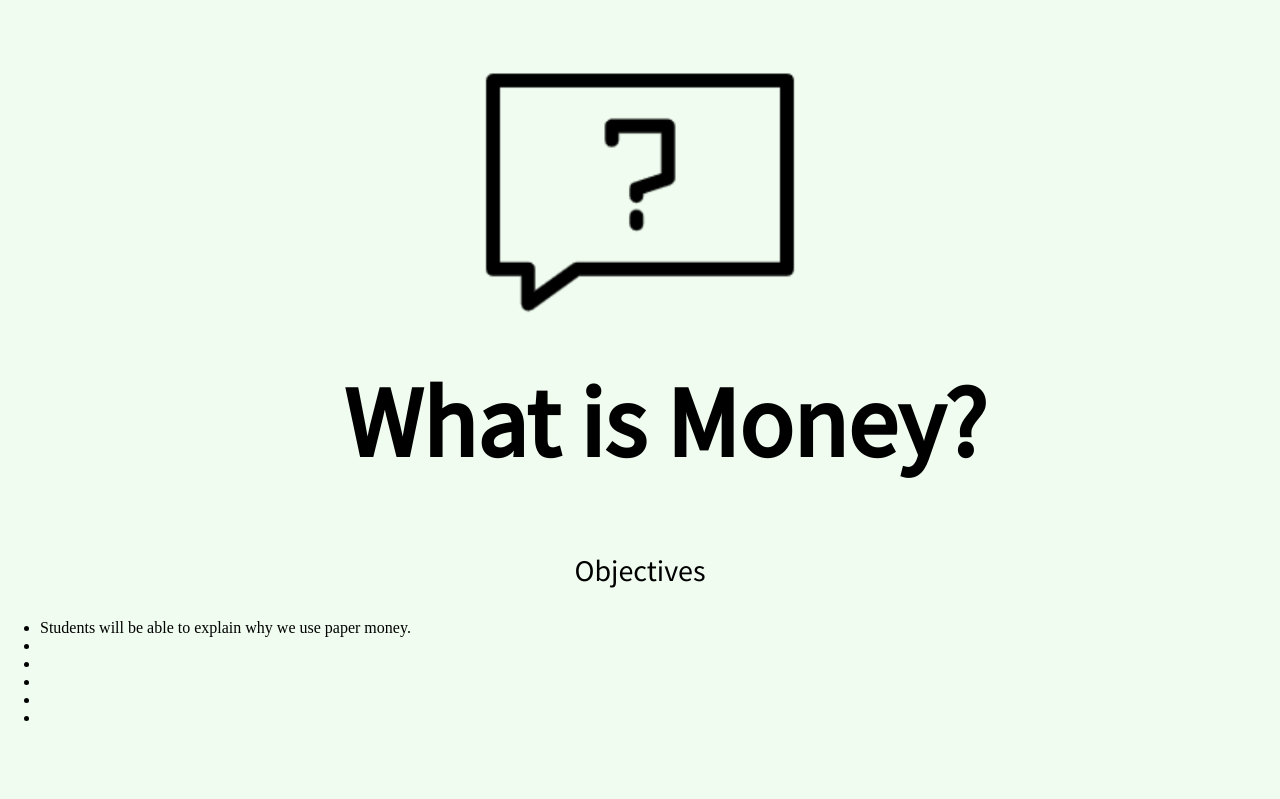
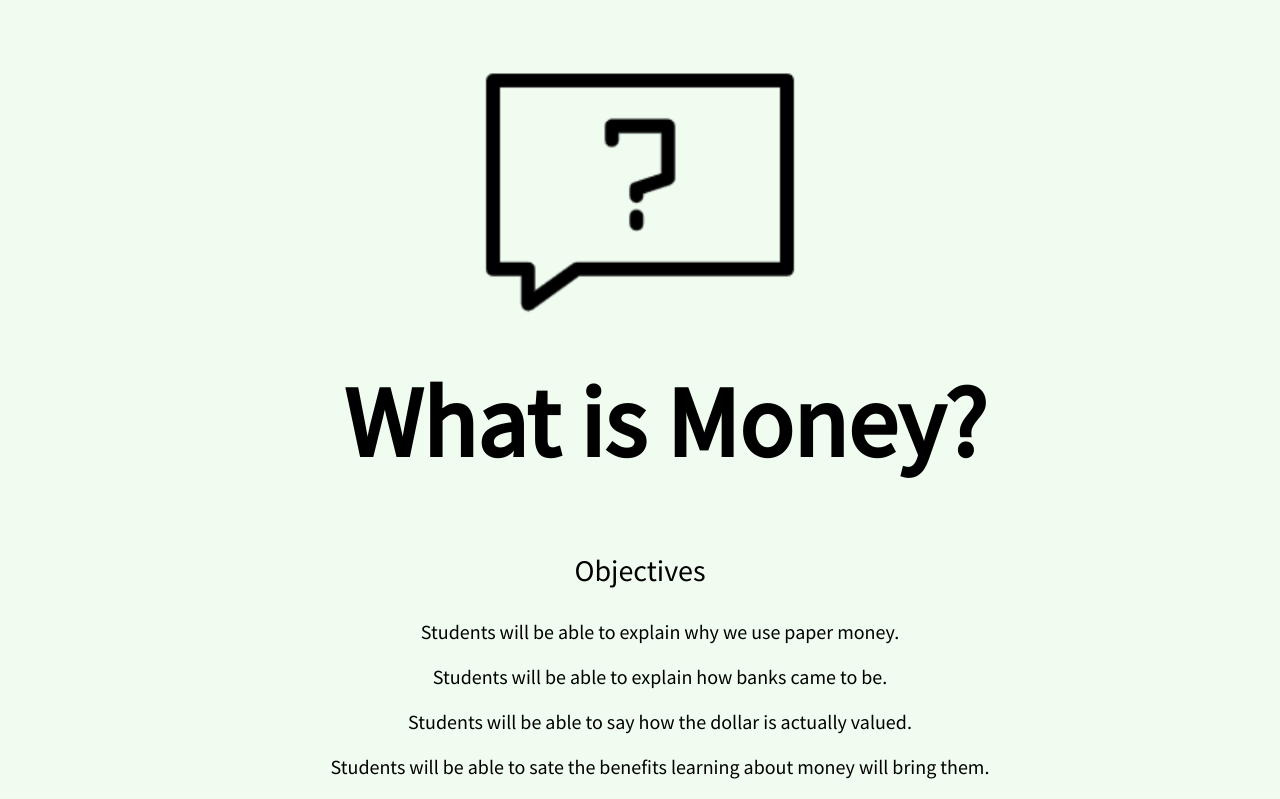
Before and after one commit to Nisemono2/MonMon, a plain HTML site: page Modules/module-1.html in a window 1280 px wide. Shown: the part 66-865 px from the top of the page. Before the commit the page ends 809 px from the top, so only its background shows below. Drawn offline with nearby package versions, Linux system fonts and the light colour scheme; files that its build step writes are made by us from their sources; files whose address does not match are found by name.

Commit message:
Added some more content to Module 1 and some semantic code changes

```diff
--- a/Modules/module-1.html
+++ b/Modules/module-1.html
@@ -26,11 +26,9 @@
             <p class="article-text-center">Objectives</p>
             <ul>
                 <li class="module-objectives">Students will be able to explain why we use paper money.</li>
-                <li class="module-objectives"></li>
-                <li class="module-objectives"></li>
-                <li class="module-objectives"></li>
-                <li class="module-objectives"></li>
-                <li class="module-objectives"></li>
+                <li class="module-objectives">Students will be able to explain how banks came to be.</li>
+                <li class="module-objectives">Students will be able to say how the dollar is actually valued.</li>
+                <li class="module-objectives">Students will be able to sate the benefits learning about money will bring them.</li>
             </ul>
         </article>
     </main>
--- a/stylesheets/styles.scss
+++ b/stylesheets/styles.scss
@@ -191,3 +191,12 @@ Module 1
     text-align: center;
     margin-top: 5vh;
 }
+
+.module-objectives {
+    display: block;
+   text-align: center;
+   margin-bottom: 1em;
+   margin-left: 0;
+   font-family: $mainFont;
+   font-size: 20px;
+}
```
Also changed, not shown: stylesheets/styles.css, 3 other files.
